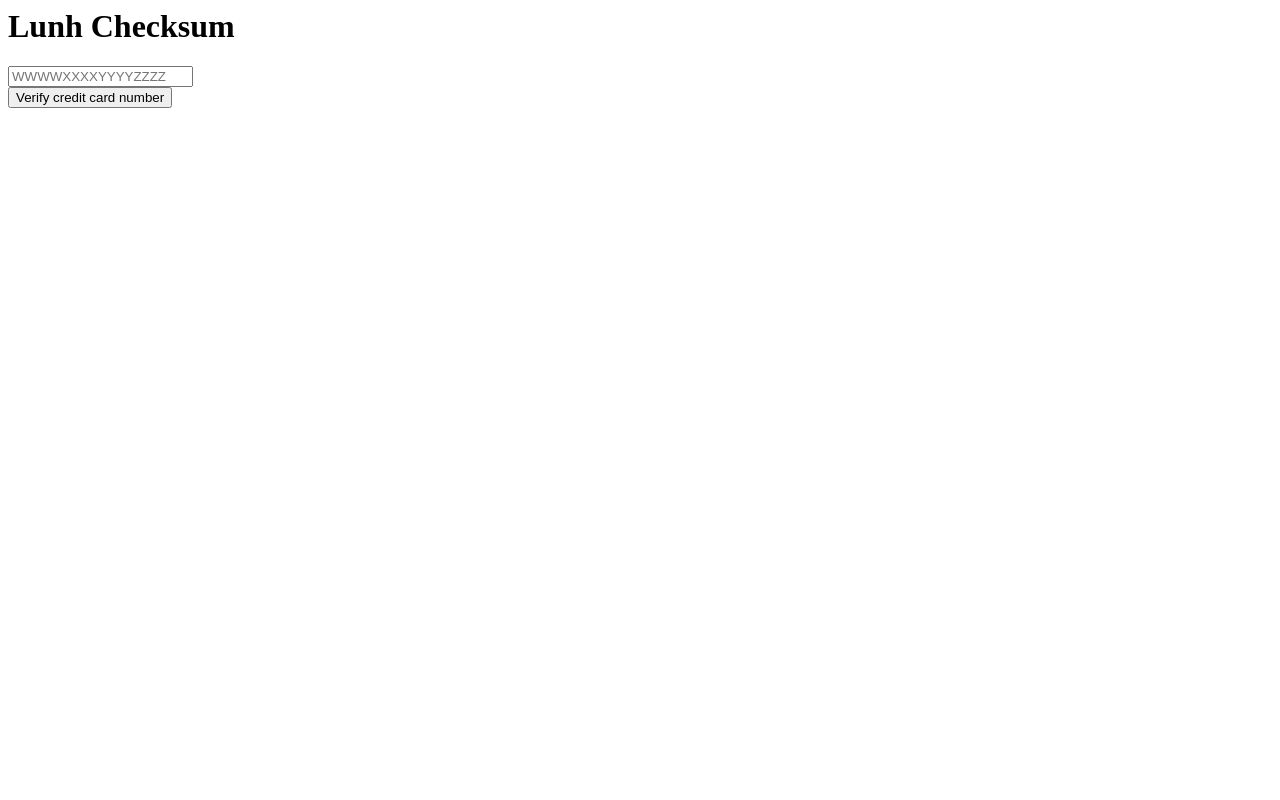
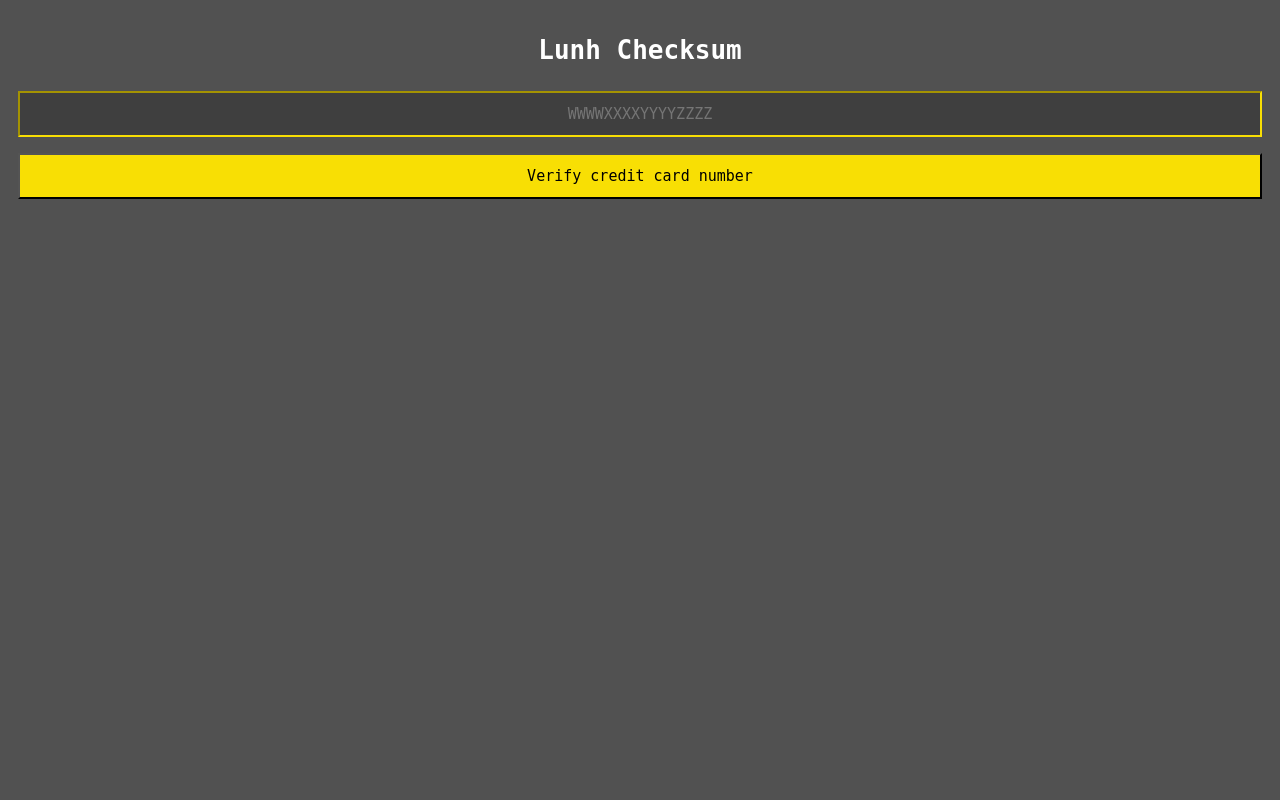
Before and after one commit to JamesNorris153/sernova, a Flask app: page / in a window 1280 px wide. Run offline with Flask 2, Linux system fonts and the light colour scheme.

Commit message:
cosmetic changes

```diff
--- /dev/null
+++ b/static/stylesheet.css
@@ -0,0 +1,38 @@
+body {
+	font-family: monospace;
+	color: white;
+}
+
+p {
+	font-size: 20px;
+}
+
+.center {
+	text-align: center;
+	padding: 10px;
+}
+
+* {
+	background-color: #515151;
+}
+
+input {
+	width: 100%;
+	padding: 12px 20px;
+	margin: 8px 0px;
+	font-size: 15px;
+	text-align: center;
+	font-family: monospace;
+	background-color: #F8DF04;
+	box-sizing: border-box;
+}
+
+input[type=text] {
+	background-color: #3F3F3F;
+	border-color: #F8DF04;
+	color: white;
+}
+
+#message {
+	color: blue;
+}
--- a/templates/index.html
+++ b/templates/index.html
@@ -1,15 +1,20 @@
 <html>
 
 <head>
+	<meta charset="UTF-8">
+	<link rel="stylesheet" type="text/css" href="/static/stylesheet.css">
+	<title>hive</title>
 </head>
 
 <body>
-	<h1>Lunh Checksum</h1>
-	<form method="POST", action="/checksum">
-		<input type="text" name="number" placeholder="WWWWXXXXYYYYZZZZ"><br>
-		<input type="submit" value="Verify credit card number">
-	</form>
-	<p>{{ message }}</p>
+	<div class="center">
+		<h1>Lunh Checksum</h1>
+		<form method="POST", action="/checksum">
+			<input type="text" name="number" placeholder="WWWWXXXXYYYYZZZZ"><br>
+			<input type="submit" value="Verify credit card number">
+		</form>
+		<p id="message">{{ message }}</p>
+	</div>
 </body>
 
 </html>
```
